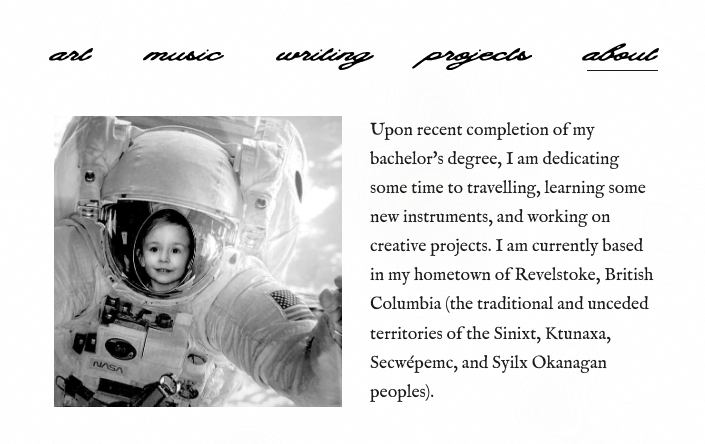
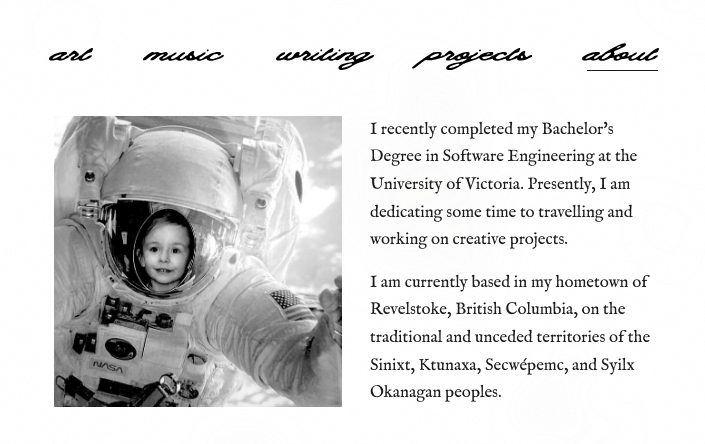
Before and after one commit to soniarosenberger/soniarosenberger.github.io, a plain HTML site: page about.html in a window 1280 px wide. Shown: the part 141-585 px from the top of the page, without its empty margins (284-989 px from the left). Drawn offline with Linux system fonts and the light colour scheme.

Commit message:
About: new bio

```diff
--- a/about.html
+++ b/about.html
@@ -30,7 +30,8 @@
              alt="Sonia as a small child, her face in the visor of an astronaut suit">
       </figure>
       <div class="about-bio">
-        <p>Upon recent completion of my bachelor&#39;s degree, I am dedicating some time to travelling, learning some new instruments, and working on creative projects. I am currently based in my hometown of Revelstoke, British Columbia (the traditional and unceded territories of the Sinixt, Ktunaxa, Secw&eacute;pemc, and Syilx Okanagan peoples).</p>
+        <p>I recently completed my Bachelor&#39;s Degree in Software Engineering at the University of Victoria. Presently, I am dedicating some time to travelling and working on creative projects.</p>
+        <p>I am currently based in my hometown of Revelstoke, British Columbia, on the traditional and unceded territories of the Sinixt, Ktunaxa, Secw&eacute;pemc, and Syilx Okanagan peoples.</p>
       </div>
     </div>
     <!-- the inquiries note and the contact icons, in a little pixel frame with hearts in the corners -->
```
